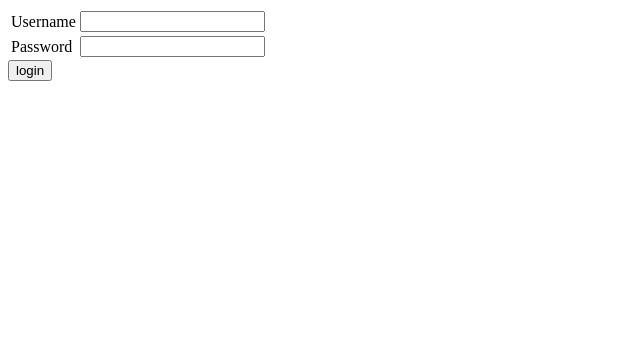
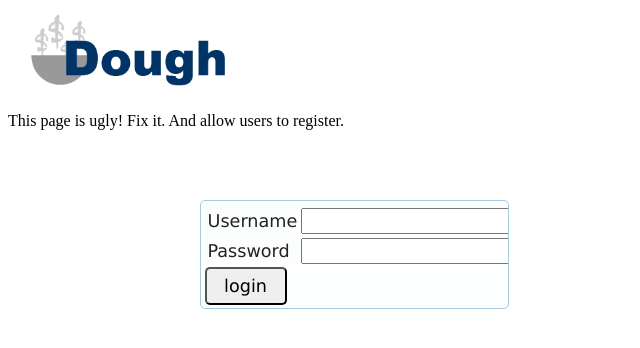
Before and after one commit to obishop/Dough, a Django app: template templates/login.html in a window 1280 px wide. Shown: the top 348 px of the page, without its empty margins (0-640 px from the left). Run offline with Django 3.2, Linux system fonts and the light colour scheme; the template is opened without the code that fills it, so the values that code supplies are empty, except form fields; tables that the repository leaves empty hold one stand-in row (values such as "Sample post"); form fields are guessed from the names that the template uses; some libraries are stand-ins or nearby versions.

Commit message:
login page looks slightly nicer but still needs serious help

```diff
--- a/templates/login.html
+++ b/templates/login.html
@@ -3,14 +3,27 @@
 {% block title %}Dough Login{% endblock %}
 
 {% block resources %}
+<style>
+#login-div {
+    position:absolute;
+    left:200px;
+    top:200px;
+}
+</style>
 <script>
 $(function() {
-    //stuff
+    $("#login-button").button();
 });
 </script>
 {% endblock %}
 
 {% block content %}
+
+<div id="logo"><img src="/dough/static/images/dough.png" height="100px"/></div>
+
+This page is ugly! Fix it. And allow users to register.
+
+<div id="login-div" class="ui-dialog ui-widget ui-widget-content ui-corner-all">
 
 {% if form.errors %}
 <p>Your username and password didn't match. Please try again.</p>
@@ -29,8 +42,11 @@ $(function() {
 </tr>
 </table>
 
-                <input type="submit" value="login" />
+<input id="login-button" type="submit" value="login" />
 <input type="hidden" name="next" value="{{ next }}" />
 </form>
 
+</div>
+</center>
+
 {% endblock %}
```
Lines whose indentation alone changed are shown as unchanged.
